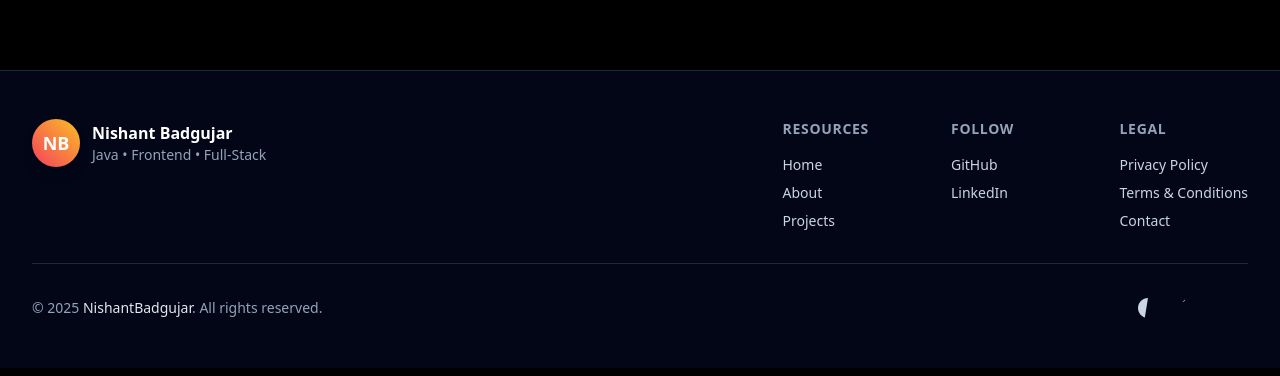
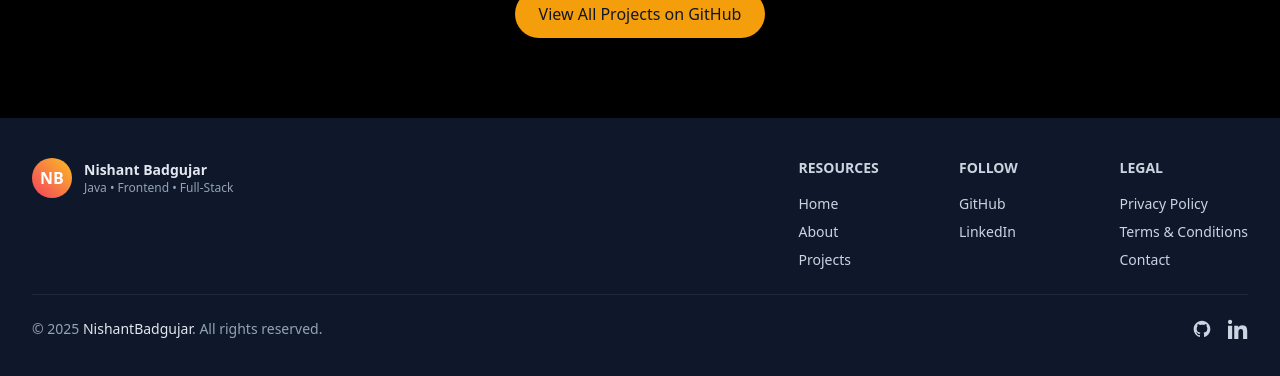
Before and after one commit to NishantBadgujar/NishantPortfolio, a React (Vite) app: page / in a window 1280 px wide. Shown: the part 1896-2272 px from the top of the page. Built offline with nearby package versions, Linux system fonts and the light colour scheme.

Commit message:
update new changes

```diff
--- a/src/About/About.jsx
+++ b/src/About/About.jsx
@@ -107,7 +107,7 @@ export default function About() {
                 </a>
 
                 <a
-                  href="https://linkedin.com/"
+                  href="https://www.linkedin.com/in/nishant-badgujar-8a3209254/"
                   target="_blank"
                   rel="noreferrer"
                   aria-label="LinkedIn"
--- a/src/Footer/Footer.jsx
+++ b/src/Footer/Footer.jsx
@@ -5,114 +5,86 @@ export default function Footer() {
   const year = new Date().getFullYear();
 
   return (
-    <footer className="bg-slate-950 text-slate-300 border-t border-slate-800">
-      <div className="max-w-7xl mx-auto px-6 lg:px-8 py-12">
-        <div className="md:flex md:items-start md:justify-between gap-10">
+    <footer className="bg-slate-900 text-slate-200">
+      <div className="max-w-7xl mx-auto px-4 sm:px-6 lg:px-8 py-10">
+        <div className="md:flex md:items-start md:justify-between gap-8">
           {/* Brand */}
-          <div className="mb-10 md:mb-0">
-            <Link to="/" className="flex items-center gap-3 group">
-              <div className="w-12 h-12 rounded-full bg-gradient-to-tr from-rose-500 to-amber-400 flex items-center justify-center text-white font-bold text-lg shadow-lg group-hover:scale-105 transition-transform">
+          <div className="mb-6 md:mb-0">
+            <Link to="/" className="flex items-center gap-3">
+              <div className="w-10 h-10 rounded-full bg-gradient-to-tr from-rose-500 to-amber-400 flex items-center justify-center text-white font-bold">
                 NB
               </div>
               <div>
-                <span className="block text-base font-semibold text-white">Nishant Badgujar</span>
-                <span className="block text-sm text-slate-400">Java • Frontend • Full-Stack</span>
+                <span className="block text-sm font-semibold">Nishant Badgujar</span>
+                <span className="block text-xs text-slate-400">Java • Frontend • Full‑Stack</span>
               </div>
             </Link>
           </div>
 
           {/* Links */}
-          <div className="grid grid-cols-2 sm:grid-cols-3 gap-10 w-full md:w-auto">
+          <div className="grid grid-cols-2 sm:grid-cols-3 gap-8 w-full md:w-auto">
             <div>
-              <h3 className="mb-4 text-sm font-semibold text-slate-400 uppercase tracking-wider">Resources</h3>
+              <h3 className="mb-4 text-sm font-semibold text-slate-300 uppercase">Resources</h3>
               <ul className="space-y-2 text-sm">
                 <li>
-                  <Link to="/" className="hover:text-amber-400 transition-colors">Home</Link>
+                  <Link to="/" className="text-slate-300 hover:text-amber-300">Home</Link>
                 </li>
                 <li>
-                  <Link to="/about" className="hover:text-amber-400 transition-colors">About</Link>
+                  <Link to="/about" className="text-slate-300 hover:text-amber-300">About</Link>
                 </li>
                 <li>
-                  <Link to="/projects" className="hover:text-amber-400 transition-colors">Projects</Link>
+                  <Link to="/#projects" className="text-slate-300 hover:text-amber-300">Projects</Link>
                 </li>
               </ul>
             </div>
 
             <div>
-              <h3 className="mb-4 text-sm font-semibold text-slate-400 uppercase tracking-wider">Follow</h3>
+              <h3 className="mb-4 text-sm font-semibold text-slate-300 uppercase">Follow</h3>
               <ul className="space-y-2 text-sm">
                 <li>
-                  <a href="https://github.com/NishantBadgujar" target="_blank" rel="noreferrer" className="hover:text-amber-400 transition-colors">GitHub</a>
+                  <a href="https://github.com/NishantBadgujar" target="_blank" rel="noreferrer" className="text-slate-300 hover:text-amber-300">GitHub</a>
                 </li>
                 <li>
-                  <a href="https://linkedin.com/" target="_blank" rel="noreferrer" className="hover:text-amber-400 transition-colors">LinkedIn</a>
+                  <a href="https://www.linkedin.com/in/nishant-badgujar-8a3209254/" target="_blank" rel="noreferrer" className="text-slate-300 hover:text-amber-300">LinkedIn</a>
                 </li>
               </ul>
             </div>
 
             <div>
-              <h3 className="mb-4 text-sm font-semibold text-slate-400 uppercase tracking-wider">Legal</h3>
+              <h3 className="mb-4 text-sm font-semibold text-slate-300 uppercase">Legal</h3>
               <ul className="space-y-2 text-sm">
                 <li>
-                  <Link to="#" className="hover:text-amber-400 transition-colors">Privacy Policy</Link>
+                  <Link to="#" className="text-slate-300 hover:text-amber-300">Privacy Policy</Link>
                 </li>
                 <li>
-                  <Link to="#" className="hover:text-amber-400 transition-colors">Terms &amp; Conditions</Link>
+                  <Link to="#" className="text-slate-300 hover:text-amber-300">Terms &amp; Conditions</Link>
                 </li>
                 <li>
-                  <Link to="/contact" className="hover:text-amber-400 transition-colors">Contact</Link>
+                  <Link to="/contact" className="text-slate-300 hover:text-amber-300">Contact</Link>
                 </li>
               </ul>
             </div>
           </div>
         </div>
 
-        <hr className="my-8 border-slate-800" />
+        <hr className="my-6 border-slate-800" />
 
-        {/* Bottom row */}
         <div className="sm:flex sm:items-center sm:justify-between">
-          <p className="text-sm text-slate-400">
-            © {year}{" "}
-            <a href="#" className="hover:underline text-slate-200">
-              NishantBadgujar
-            </a>
-            . All rights reserved.
-          </p>
+          <p className="text-sm text-slate-400">© {year} <a href="#" className="hover:underline text-slate-200">NishantBadgujar</a>. All rights reserved.</p>
 
-          <div className="flex items-center mt-4 sm:mt-0 space-x-5">
-            <a
-              href="https://github.com/NishantBadgujar"
-              target="_blank"
-              rel="noreferrer"
-              aria-label="GitHub"
-              className="hover:text-amber-400 transition-colors"
-            >
-              <svg className="w-6 h-6" viewBox="0 0 24 24" fill="currentColor" xmlns="http://www.w3.org/2000/svg" aria-hidden>
-                <path d="M12 2C6.48 2 2 6.48 2 12c0 4.42 2.87 8.167 6.84 9.49...z" />
+          <div className="flex items-center mt-4 sm:mt-0 space-x-4">
+            <a href="https://github.com/NishantBadgujar" target="_blank" rel="noreferrer" aria-label="GitHub" className="text-slate-300 hover:text-amber-300">
+              <svg className="w-5 h-5" viewBox="0 0 24 24" fill="currentColor" xmlns="http://www.w3.org/2000/svg" aria-hidden>
+                <path d="M12 2C6.48 2 2 6.48 2 12c0 4.42 2.87 8.167 6.84 9.49.5.09.68-.217.68-.483 0-.237-.009-.866-.014-1.7-2.782.604-3.369-1.34-3.369-1.34-.454-1.155-1.11-1.463-1.11-1.463-.908-.62.069-.608.069-.608 1.004.07 1.532 1.032 1.532 1.032.893 1.53 2.341 1.088 2.91.832.091-.647.35-1.088.636-1.338-2.22-.252-4.555-1.11-4.555-4.943 0-1.09.39-1.98 1.03-2.676-.103-.253-.446-1.27.098-2.646 0 0 .84-.269 2.75 1.025A9.56 9.56 0 0112 6.844c.85.004 1.705.115 2.504.337 1.909-1.294 2.748-1.025 2.748-1.025.546 1.376.203 2.393.1 2.646.64.696 1.028 1.586 1.028 2.676 0 3.842-2.338 4.687-4.566 4.934.36.31.68.92.68 1.855 0 1.338-.012 2.419-.012 2.748 0 .268.18.578.688.48C19.14 20.164 22 16.42 22 12c0-5.52-4.48-10-10-10z" />
               </svg>
             </a>
 
-            <a
-              href="https://linkedin.com/"
-              target="_blank"
-              rel="noreferrer"
-              aria-label="LinkedIn"
-              className="hover:text-amber-400 transition-colors"
-            >
-              <svg className="w-6 h-6" viewBox="0 0 24 24" fill="currentColor" xmlns="http://www.w3.org/2000/svg" aria-hidden>
-                <path d="M4.98 3.5C4.98 4.88 3.87 6 2.5 6S0 4.88...z" />
+            <a href="https://www.linkedin.com/in/nishant-badgujar-8a3209254/" target="_blank" rel="noreferrer" aria-label="LinkedIn" className="text-slate-300 hover:text-amber-300">
+              <svg className="w-5 h-5" viewBox="0 0 24 24" fill="currentColor" xmlns="http://www.w3.org/2000/svg" aria-hidden>
+                <path d="M4.98 3.5C4.98 4.88 3.87 6 2.5 6S0 4.88 0 3.5 1.12 1 2.5 1 4.98 2.12 4.98 3.5zM0 8h5v16H0V8zm7.5 0h4.78v2.2h.07c.67-1.27 2.29-2.6 4.72-2.6 5.05 0 6 3.33 6 7.66V24h-5v-7.8c0-1.86-.03-4.26-2.6-4.26-2.6 0-3 2.04-3 4.12V24h-5V8z" />
               </svg>
             </a>
 
-            <a
-              href="#"
-              aria-label="Discord"
-              className="hover:text-amber-400 transition-colors"
-            >
-              <svg className="w-6 h-6" viewBox="0 0 24 24" fill="currentColor" xmlns="http://www.w3.org/2000/svg" aria-hidden>
-                <path d="M21 5c-.2.4-.4.8-.6 1.2C18.9 8.3 17...z" />
-              </svg>
-            </a>
           </div>
         </div>
       </div>
--- a/src/Home/Home.jsx
+++ b/src/Home/Home.jsx
@@ -51,7 +51,7 @@ export default function Home() {
     <main className="mx-auto w-full max-w-6xl px-4 sm:px-6 lg:px-8">
       {/* HERO */}
       <section className="mt-12">
-        <div className="relative bg-gradient-to-b from-slate-900/90 to-slate-900/80 rounded-2xl overflow-hidden shadow-2xl">
+        <div className="relative bg-gradient-to-b from-slate-900/90 to-slate-900/80 rounded-2xl my-16 overflow-hidden shadow-2xl">
           {/* Decorative subtle pattern */}
           <div className="absolute inset-0 opacity-30 pointer-events-none">
             <svg
```
Also changed, not shown: public/project3.png (added).
